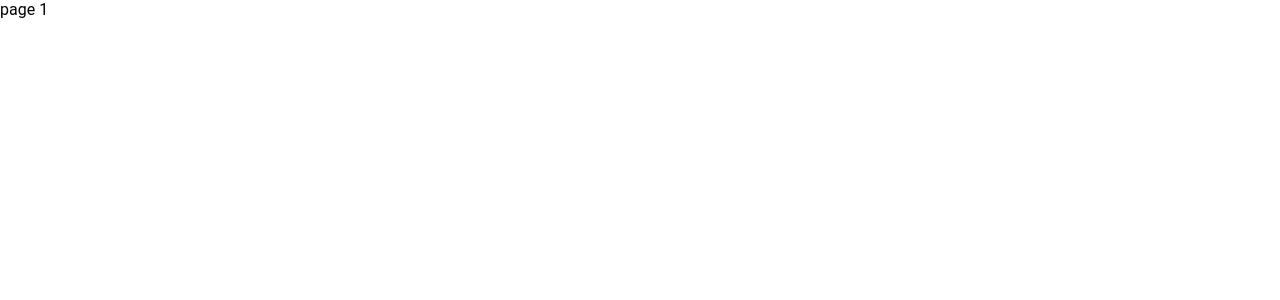
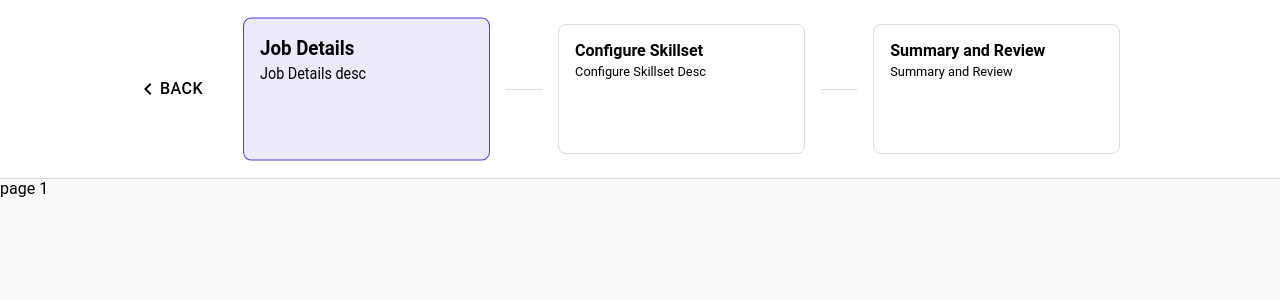
Before and after one commit to sevro49/talentrank-ai-frontend-case, a Next.js app: page /interview-creation/step1 in a window 1280 px wide. Shown: the top 300 px of the page. Built offline with nearby package versions, Linux system fonts and the light colour scheme.

Commit message:
feat: added header

```diff
--- a/next.config.mjs
+++ b/next.config.mjs
@@ -1,4 +1,8 @@
 /** @type {import('next').NextConfig} */
-const nextConfig = {};
+const nextConfig = {
+  sassOptions: {
+    silenceDeprecations: ['legacy-js-api'],
+  }
+};
 
 export default nextConfig;
--- a/package.json
+++ b/package.json
@@ -13,6 +13,7 @@
     "@dnd-kit/sortable": "^9.0.0",
     "@emotion/react": "^11.13.5",
     "@emotion/styled": "^11.13.5",
+    "@mui/icons-material": "^6.1.9",
     "@mui/material": "^6.1.9",
     "@reduxjs/toolkit": "^2.4.0",
     "firebase": "^11.0.2",
@@ -26,6 +27,6 @@
   "devDependencies": {
     "eslint": "^8",
     "eslint-config-next": "15.0.3",
-    "sass": "^1.81.1"
+    "sass": "^1.82.0"
   }
 }
--- /dev/null
+++ b/src/app/interview-creation/layout.js
@@ -0,0 +1,10 @@
+import Header from "@/components/Header";
+
+export default function InterviewCreationLayout({ children }) {
+  return (
+    <div>
+      <Header />
+      {children}
+    </div>
+  );
+}
--- a/src/app/interview-creation/step1/page.jsx
+++ b/src/app/interview-creation/step1/page.jsx
@@ -2,7 +2,7 @@ import React from 'react'
 
 const page = () => {
   return (
-    <div>page 1</div>
+    <section>page 1</section>
   )
 }
 
--- /dev/null
+++ b/src/components/Header.jsx
@@ -0,0 +1,49 @@
+"use client"
+
+import React from 'react'
+import Link from 'next/link'
+import { usePathname } from 'next/navigation';
+import header from './Header.module.scss'; // Import css modules stylesheet as styles
+
+// Material UI
+import Button from '@mui/material/Button';
+import KeyboardArrowLeftIcon from '@mui/icons-material/KeyboardArrowLeft';
+
+const stages = [
+  { title: 'Job Details', desc: 'Job Details desc', step: 'step1' },
+  { title: 'Configure Skillset', desc: 'Configure Skillset Desc', step: 'step2' },
+  { title: 'Summary and Review', desc: 'Summary and Review', step: 'step3' },
+];
+
+const Header = () => {
+  const pathname = usePathname();
+  const currentStep = pathname.split('/').pop();
+
+  return (
+    <header className={header.headerContainer}>
+      <Link href="/">
+        <Button className={header.customButton} variant="text"><KeyboardArrowLeftIcon className={header.icon} /> Back</Button>
+      </Link>
+
+      {/* Stages */}
+      <div className={header.stages}>
+        {stages.map(({ title, desc, step }, index) => (
+          <React.Fragment key={index}>
+            <div
+              className={`${header.stage} ${currentStep === step ? header.activeStage : ''}`}>
+              <h3>{title}</h3>
+              <p>{desc}</p>
+            </div>
+
+            {/* Add divider after each stage except the last one */}
+            {index < stages.length - 1 && <div className={header.divider}></div>}
+          </React.Fragment>
+        ))}
+      </div>
+
+      <div></div>
+    </header>
+  )
+}
+
+export default Header
--- /dev/null
+++ b/src/components/Header.module.scss
@@ -0,0 +1,166 @@
+@use '@/styles/variables.scss' as *;
+@use '@/styles/mixin.scss' as *;
+
+.headerContainer {
+  background-color: #fff;
+  border-bottom: 1px solid $primary-border;
+  display: flex;
+  flex-direction: column;
+  justify-content: center;
+  align-items: center;
+  padding: .5rem 1rem; // < 640px
+  gap: .5rem;
+
+  a {
+    text-decoration: none;
+    align-self: flex-start;
+
+    @include respond-to('lg') {
+      align-self: center;
+    }
+
+    .customButton {
+      color: black;
+      display: flex;
+      align-items: center;
+      justify-content: center;
+      font-size: .8rem;
+
+      @include respond-to('sm') {
+        font-size: 1rem;
+      }
+    }
+  }
+
+  // sm (640px - 767px)
+  @include respond-to('sm') {
+    padding: 1.5rem 4rem;
+  }
+
+  // md (768px - 1023px)
+  @include respond-to('md') {
+    padding: 1.5rem 5rem;
+  }
+
+  // lg (1024px - 1279px)
+  @include respond-to('lg') {
+    padding: 1.5rem 7rem;
+    flex-direction: row;
+    gap: 2rem;
+  }
+
+  // xl (1280px - 1535px)
+  @include respond-to('xl') {
+    padding: 1.5rem 8rem;
+  }
+
+  // 2xl (1536px - ...)
+  @include respond-to('2xl') {
+    padding: 1.5rem 20rem;
+  }
+
+  .stages {
+    width: 100%;
+    display: flex;
+    flex-direction: row;
+    align-items: center;
+    gap: 1rem;
+
+    @include respond-to('lg') {
+      flex-direction: row;
+    }
+
+    .multiline-clamp {
+      overflow: hidden;
+      display: -webkit-box;
+      -webkit-box-orient: vertical;
+    }
+
+    .stage {
+      width: 100%;
+      height: 100%;
+      display: flex;
+      align-items: center;
+      justify-content: center;
+      min-height: 3.5rem;
+      border-radius: 8px;
+      border: 1px solid $primary-border;
+      padding: 0 1rem;
+
+      @include respond-to('md') {
+        display: block;
+      }
+
+      @include respond-to('lg') {
+        height: 8rem;
+      }
+
+      h3 {
+        margin: .5rem 0;
+        font-size: 1em;
+        text-align: center;
+        -webkit-line-clamp: 2;
+        line-clamp: 2;
+        @extend .multiline-clamp;
+
+        @include respond-to('md') {
+          margin-top: 1rem;
+          margin-bottom: 0;
+          text-align: start;
+        }
+      }
+
+      p {
+        margin-top: 4px;
+        font-size: 0.8rem;
+        -webkit-line-clamp: 3;
+        line-clamp: 3;
+        display: none;
+        @extend .multiline-clamp;
+
+        @include respond-to('md') {
+          display: inline-block;
+        }
+      }
+    }
+
+    .activeStage {
+      background-color: $active-stage-bg;
+      border: 1px solid $btn-gradient-start;
+
+      @include respond-to('lg') {
+        transform: scaleY(1.1);
+      }
+
+      h3 {
+        font-size: 1em;
+        -webkit-line-clamp: 2;
+        line-clamp: 2;
+        @extend .multiline-clamp;
+
+        @include respond-to('lg') {
+          font-size: 1.17em;
+        }
+      }
+
+      p {
+        margin-top: 4px;
+        font-size: 0.9rem;
+        -webkit-line-clamp: 3;
+        line-clamp: 3;
+        @extend .multiline-clamp;
+      }
+    }
+
+    .divider {
+      width: 150px;
+      background-color: $primary-border;
+      display: none;
+      height: 1px;
+
+      @include respond-to('lg') {
+        display: inline-block;
+      }
+    }
+  }
+}
--- a/src/styles/globals.scss
+++ b/src/styles/globals.scss
@@ -1,10 +1,15 @@
-@import './variables';
+@use './variables.scss' as *;
 
 body {
   margin: 0;
   font-family: $font-family;
+  background-color: $main-bg;
 
-  .title {
-    color: blue
+  .homePage {
+    width: 100%;
+    height: 100vh;
+    display: flex;
+    justify-content: center;
+    align-items: center;
   }
 }
--- /dev/null
+++ b/src/styles/mixin.scss
@@ -0,0 +1,15 @@
+@use './variables.scss' as *;
+
+@mixin respond-to($breakpoint) {
+  @if $breakpoint == 'sm' {
+    @media (min-width: $breakpoint-sm) { @content; }
+  } @else if $breakpoint == 'md' {
+    @media (min-width: $breakpoint-md) { @content; }
+  } @else if $breakpoint == 'lg' {
+    @media (min-width: $breakpoint-lg) { @content; }
+  } @else if $breakpoint == 'xl' {
+    @media (min-width: $breakpoint-xl) { @content; }
+  } @else if $breakpoint == '2xl' {
+    @media (min-width: $breakpoint-2xl) { @content; }
+  }
+}
--- a/src/styles/variables.scss
+++ b/src/styles/variables.scss
@@ -1,2 +1,13 @@
 $main-bg: #F9F9F9;
 $font-family: 'Roboto', sans-serif;
+$btn-gradient-start: #5138EE;
+$btn-gradient-end: #800080;
+$primary-border: #DCDCDC;
+$active-stage-bg: #EDEBFB;
+
+// Breakpoints
+$breakpoint-sm: 640px;
+$breakpoint-md: 768px;
+$breakpoint-lg: 1024px;
+$breakpoint-xl: 1280px;
+$breakpoint-2xl: 1536px;
```
Also changed, not shown: src/app/page.js (+8 -3 lines), src/app/page.module.scss (added, +21 -0 lines), 1 other file (tests, documents, lock files or other folders).
